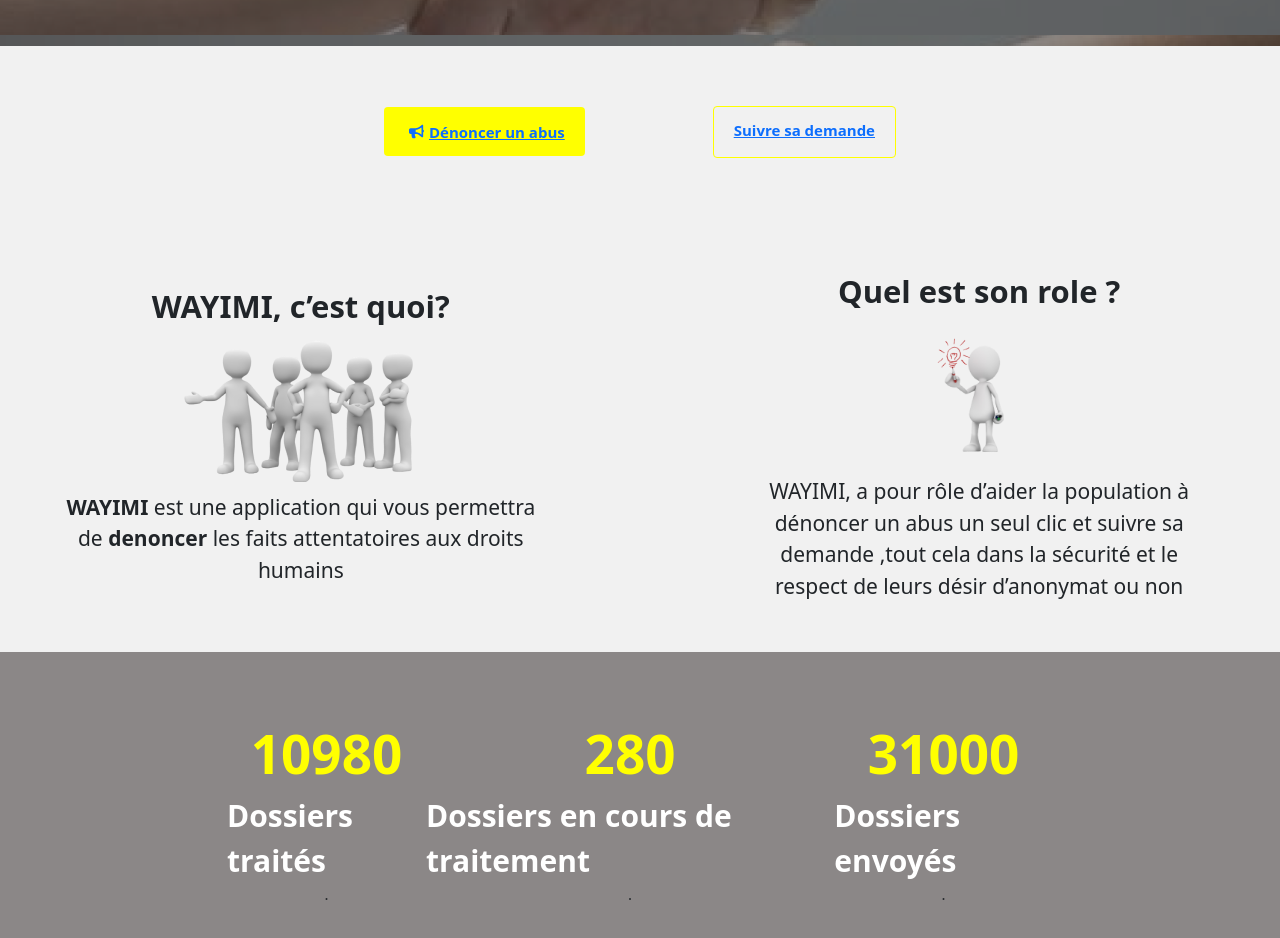
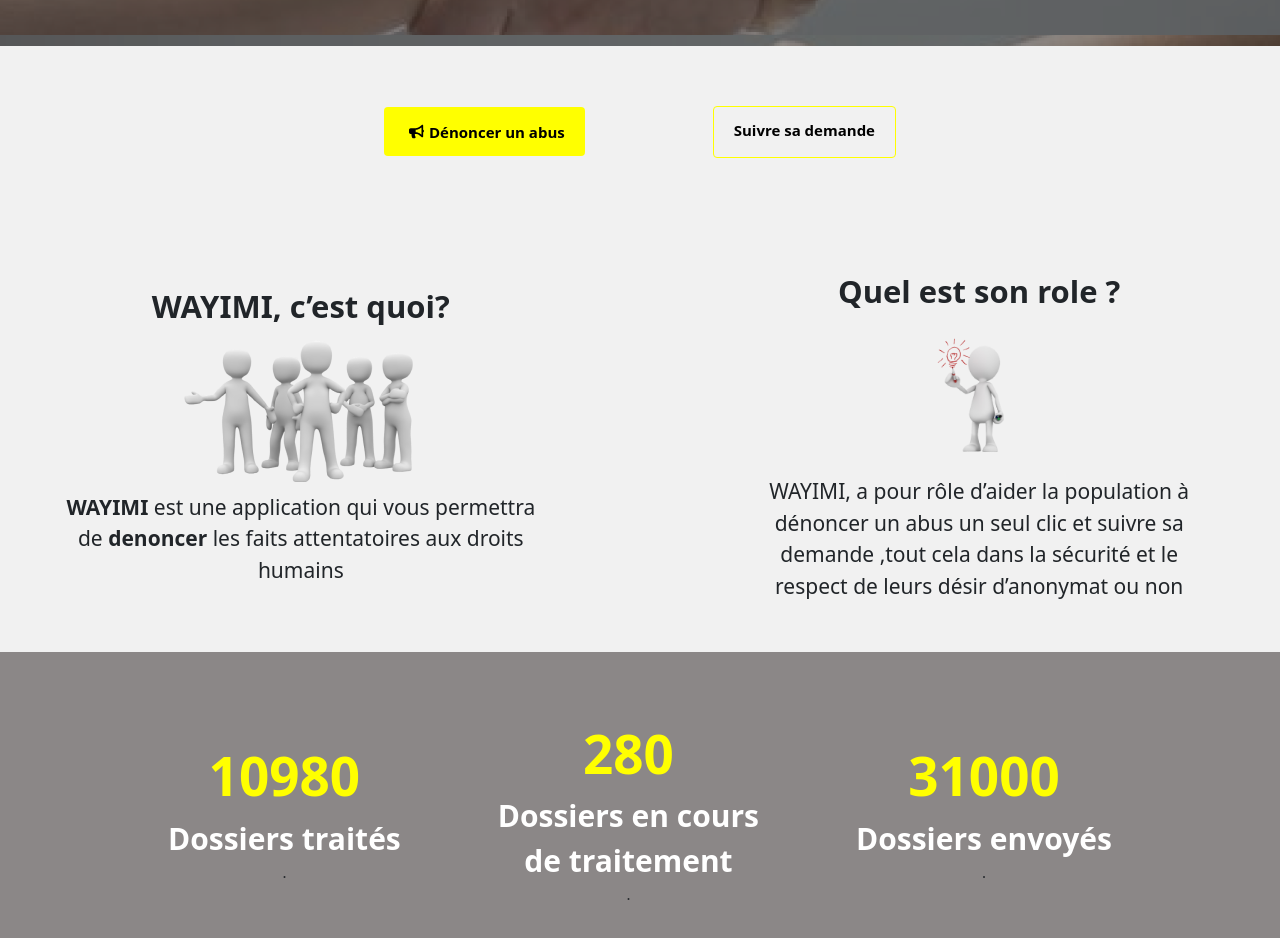
Before and after one commit to GOHOUEDE/hackathon_front, a React (Create React App) app: page / in a window 1280 px wide. Shown: the part 434-1372 px from the top of the page. Built offline with nearby package versions, Linux system fonts and the light colour scheme.

Commit message:
process start

```diff
--- a/src/pages/frontOffice/DenonciationProcess.js
+++ b/src/pages/frontOffice/DenonciationProcess.js
@@ -2,7 +2,7 @@ import React from 'react';
 
 const DenonciationProcess = () => {
     return (
-        <div>
+        <div className='process-container'>
 
         </div>
     );
--- a/src/styles/abstract/_settings.scss
+++ b/src/styles/abstract/_settings.scss
@@ -7,7 +7,9 @@
 }
 
 a {
-  text-decoration: none;
+  text-decoration: none !important;
+  color: $black !important;
+
 }
 
 input,
--- a/src/styles/pages/_home.scss
+++ b/src/styles/pages/_home.scss
@@ -86,7 +86,7 @@
       }
       &-wraper {
         @include flex_space;
-        width: 70%;
+        width: 80%;
       }
       &-box {
         @include flex_center;
@@ -101,6 +101,8 @@
         color: $white;
         font-weight: 700;
         font-size: 30px;
+        max-width: 300px;
+        text-align: center;
       }
     }
     &-partner {
@@ -124,6 +126,7 @@
         font-weight: 500;
         font-size: 20px;
         padding-left: 20px;
+
       }
     }
   }
```
